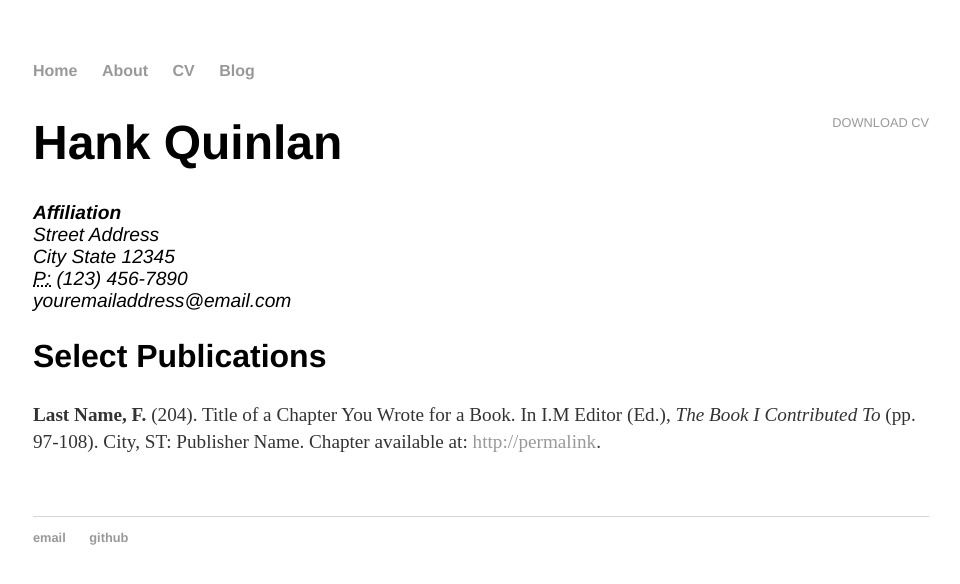
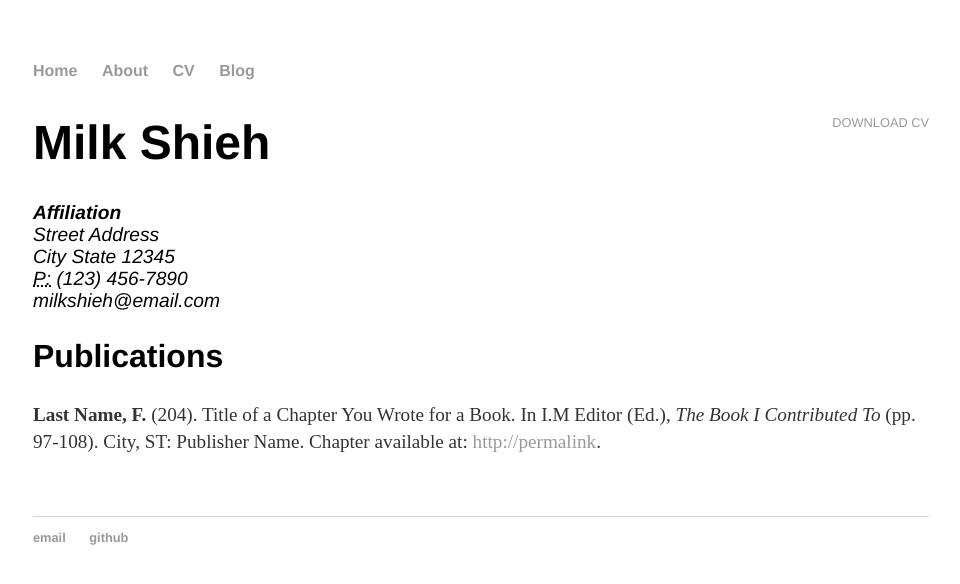
Before and after one commit to milkshieh/milkshieh.github.io, a Jekyll site: the page built from cv/index.html, in a window 1280 px wide. Shown: the top 584 px of the page, without its empty margins (159-1119 px from the left). Built offline with Jekyll 4.4.1, drawn with Linux system fonts in a browser that asks for light colours.

Commit message:
Update index.html

```diff
--- a/cv/index.html
+++ b/cv/index.html
@@ -1,20 +1,20 @@
 ---
 layout: default
-title: CV of Your Name
+title: Milk Shieh
 ---
 
 	<div class="cv">
 		<a href="#" class="download" title="Download CV as PDF">Download CV</a>
-					<h1>Hank Quinlan</h1>
+					<h1>Milk Shieh</h1>
 					<address>
 					<strong>Affiliation</strong><br>
 					Street Address<br>
 					City State 12345<br>
 					<abbr title="phone">P:</abbr> (123) 456-7890<br>
-					<span class="obfuscate">youremailaddress@email.com</span>
+					<span class="obfuscate">milkshieh@email.com</span>
 					</address>
 
-					<h2>Select Publications</h2>
+					<h2>Publications</h2>
 
 					<p><strong>Last Name, F.</strong> (204). Title of a Chapter You Wrote for a Book. In I.M Editor (Ed.), <em>The Book I Contributed To</em> (pp. 97-108). City, ST: Publisher Name. Chapter available at: <a href="#">http://permalink</a>.
 
```
